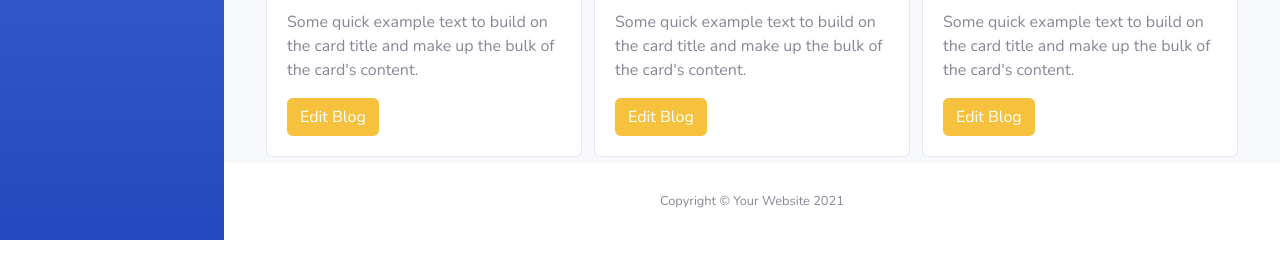
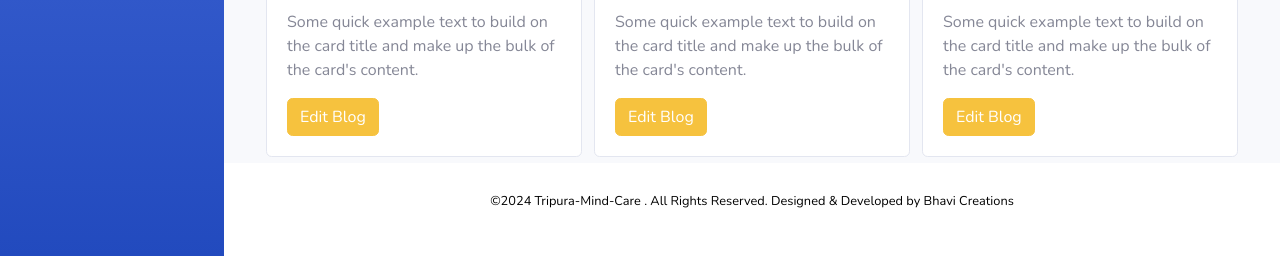
Before and after one commit to bhavi-creations/Tripura-Mind-Care, a PHP site: page /admin/public/index.php in a window 1280 px wide. Shown: the part 594-850 px from the top of the page. Run offline with PHP 8.4, Linux system fonts and the light colour scheme.

Commit message:
footers added to the admin panel

```diff
--- a/admin/public/allBlog.php
+++ b/admin/public/allBlog.php
@@ -188,7 +188,11 @@
             <footer class="sticky-footer bg-white">
                 <div class="container my-auto">
                     <div class="copyright text-center my-auto">
-                        <span>Copyright &copy; Your Website 2021</span>
+                    <div class="footer-widget__copyright">
+              <p class="mini_text" style="color:black"> ©2024 Tripura-Mind-Care . All Rights Reserved. Designed &
+                Developed by <a href="https://bhavicreations.com/" target="_blank" style="text-decoration: none;color:black">Bhavi
+                  Creations</a></p>
+            </div>
                     </div>
                 </div>
             </footer>
--- a/admin/public/editBlog.php
+++ b/admin/public/editBlog.php
@@ -204,7 +204,11 @@ $conn->close();
                 <footer class="sticky-footer bg-white">
                     <div class="container my-auto">
                         <div class="copyright text-center my-auto">
-                            <span>Copyright &copy; Your Website 2021</span>
+                        <div class="footer-widget__copyright">
+              <p class="mini_text" style="color:black"> ©2024 Tripura-Mind-Care . All Rights Reserved. Designed &
+                Developed by <a href="https://bhavicreations.com/" target="_blank" style="text-decoration: none;color:black">Bhavi
+                  Creations</a></p>
+            </div>
                         </div>
                     </div>
                 </footer>
--- a/admin/public/index.php
+++ b/admin/public/index.php
@@ -202,7 +202,11 @@
             <footer class="sticky-footer bg-white">
                 <div class="container my-auto">
                     <div class="copyright text-center my-auto">
-                        <span>Copyright &copy; Your Website 2021</span>
+                    <div class="footer-widget__copyright">
+              <p class="mini_text" style="color:black"> ©2024 Tripura-Mind-Care . All Rights Reserved. Designed &
+                Developed by <a href="https://bhavicreations.com/" target="_blank" style="text-decoration: none;color:black">Bhavi
+                  Creations</a></p>
+            </div>
                     </div>
                 </div>
             </footer>
--- a/admin/public/newBlog.php
+++ b/admin/public/newBlog.php
@@ -147,7 +147,11 @@
                 <footer class="sticky-footer bg-white">
                     <div class="container my-auto">
                         <div class="copyright text-center my-auto">
-                            <span>Copyright &copy; Your Website 2021</span>
+                        <div class="footer-widget__copyright">
+              <p class="mini_text" style="color:black"> ©2024 Tripura-Mind-Care . All Rights Reserved. Designed &
+                Developed by <a href="https://bhavicreations.com/" target="_blank" style="text-decoration: none;color:black">Bhavi
+                  Creations</a></p>
+            </div>
                         </div>
                     </div>
                 </footer>
```
